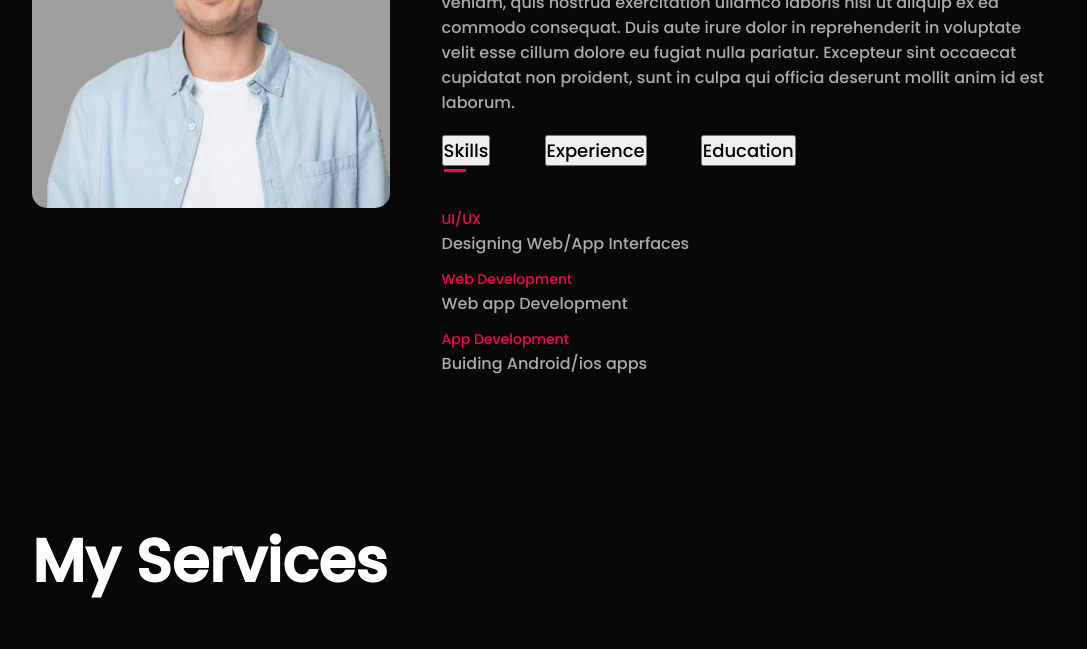
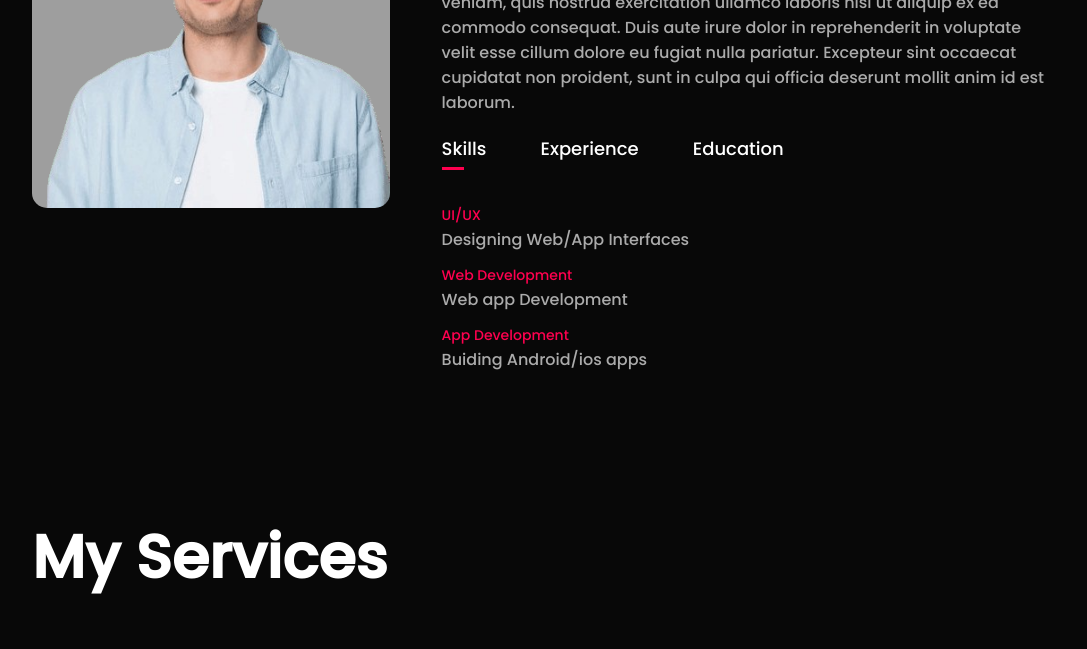
Before and after one commit to JaysinhDabhi/Portfolio.github.io, a plain HTML site: page index.html in a window 1280 px wide. Shown: the part 1040-1689 px from the top of the page, without its empty margins (96-1183 px from the left). Drawn offline with Linux system fonts and the light colour scheme.

Commit message:
Update style.css

```diff
--- a/style.css
+++ b/style.css
@@ -113,7 +113,15 @@ nav ul li a:hover::after {
 .tab-titles {
     display: flex;
     margin: 20px 0 40px;
+
 }
+
+.tab-titles button {
+    background-color: transparent;
+    border: none;
+    color: #fff;
+  }
+
 
 .tab-links {
     margin-right: 50px;
```
